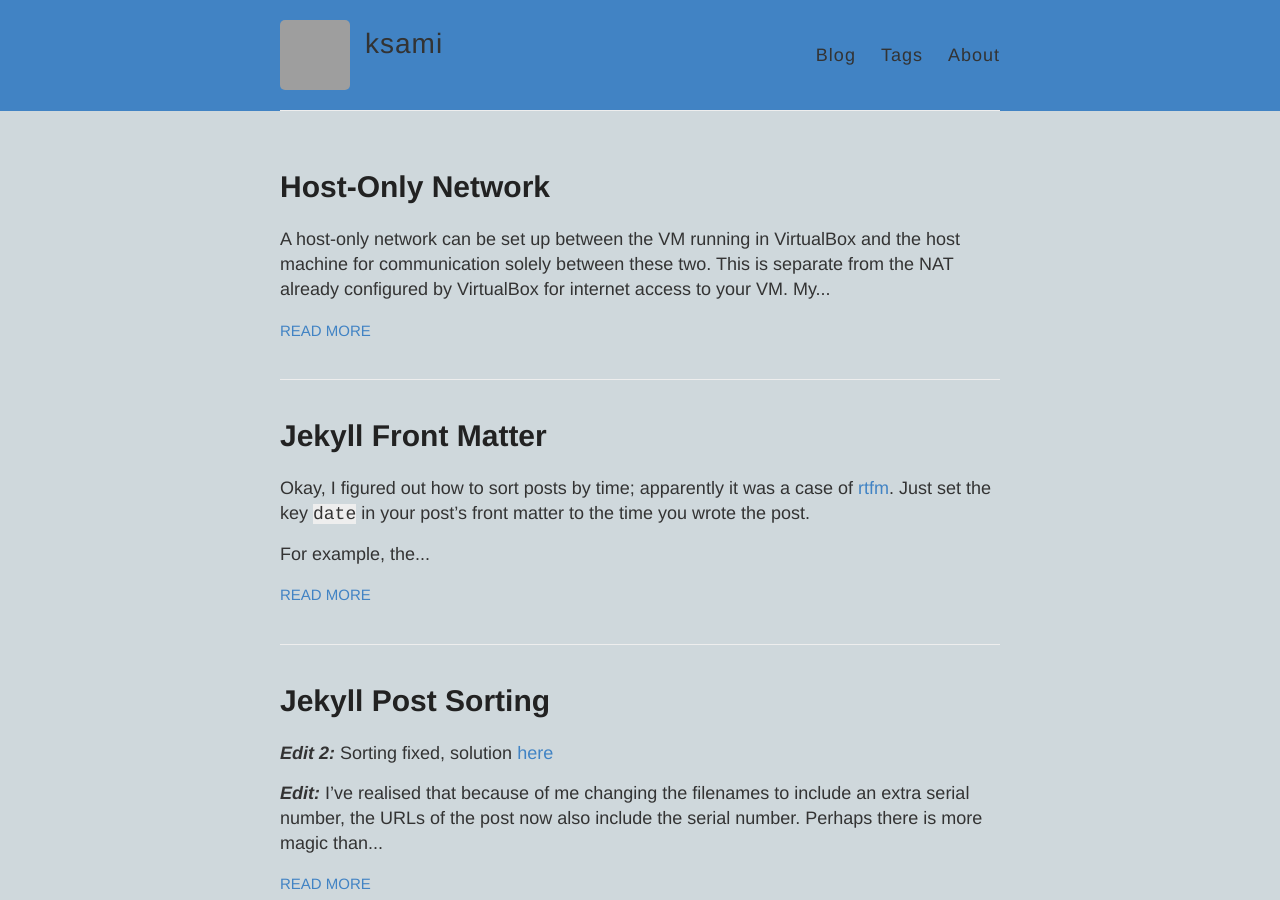
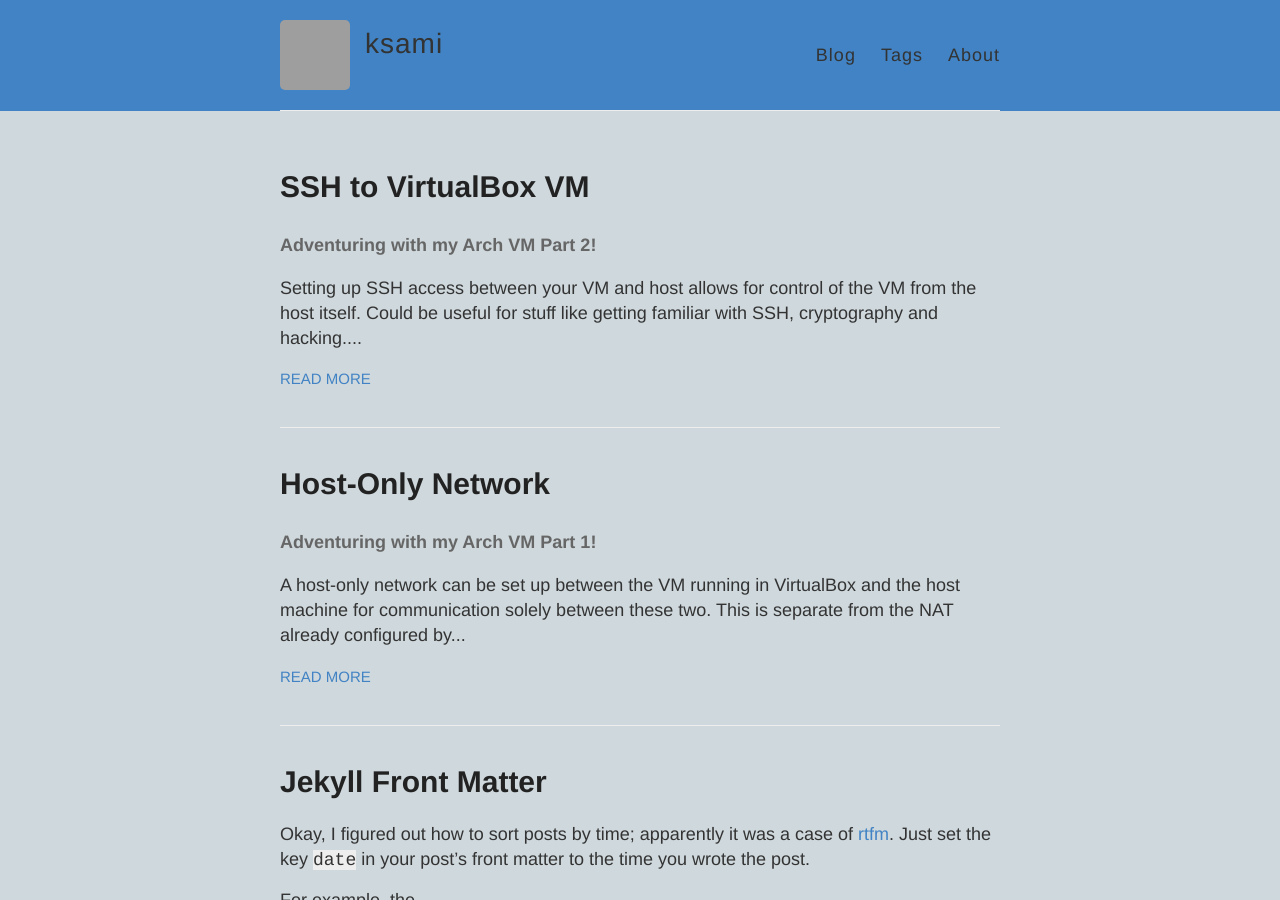
Before and after one commit to ksami/ksami.github.io, a Jekyll site: the page built from index.html, in a window 1280 px wide and 900 px high. Built offline with Jekyll 4.4.1, drawn with Linux system fonts in a browser that asks for light colours; Markdown is read by kramdown in place of the engine named in the settings; comment, search, counter and statistics services are not loaded; part of the change alters nothing that is shown; grey boxes are pictures that could not be loaded.

Commit message:
new post

```diff
--- a/_posts/2015-02-09-Host-Only-Network.md
+++ b/_posts/2015-02-09-Host-Only-Network.md
@@ -5,7 +5,11 @@ title: Host-Only Network
 tags: [Arch, Linux, network, VirtualBox, VM, Windows]
 ---
 
+#### Adventuring with my Arch VM Part 1!
+
 A host-only network can be set up between the VM running in VirtualBox and the host machine for communication solely between these two. This is separate from the NAT already configured by VirtualBox for internet access to your VM. My setup is a Win8 host running ArchLinux.
+
+---
 
 Firstly, in VirtualBox Manager, go to your machine's settings > Network > Adapter 2 and enable it as a host-only network adapter.
 
--- /dev/null
+++ b/_posts/2015-02-10-SSH-to-Virtualbox-VM.md
@@ -0,0 +1,30 @@
+---
+layout: post
+date: 2015-02-10 00:10:00
+title: SSH to VirtualBox VM
+tags: [Arch, Linux, network, VirtualBox, VM, Windows, SSH]
+---
+
+#### Adventuring with my Arch VM Part 2!
+
+Setting up SSH access between your VM and host allows for control of the VM from the host itself. Could be useful for stuff like getting familiar with SSH, cryptography and hacking. I use SSH so I can continue working from my Windows environment but use Linux tools, eg. Meteor only runs on Linux. My setup is ArchLinux VM in VirtualBox on Win8 host and I use Cygwin on Windows.
+
+Note: This post is on SSH and is not limited to VMs, VirtualBox, Linux or Windows; eg. Github uses SSH to authenticate users. (More on Github and version control another time.)
+
+There are two parts to security in SSH, the public key and the private key, and they go hand-in-hand. If you are interested to learn more, search for public key cryptography. More importantly, the private key is and should be kept private ie. not for anyone else but you. Please keep in mind the distinction between the public and private keys.
+
+---
+
+(This assumes that a network already exists between the two machines. For ArchLinux VirtualBox VM and Windows host, see my [previous post](http://ksami.github.io/2015/02/09/Host-Only-Network.html))
+
+Firstly, make sure you have SSH installed on both machines. Arch should already have SSH installed via the `openssh` package. On Windows using Cygwin, look for SSH under Cygwin's package repositories.
+
+On Arch, start the sshd service using `sudo systemctl start sshd`. Alternatively, enable start on every boot using `sudo systemctl enable sshd`.
+
+On Cygwin, generate the SSH keys using `ssh-keygen -t rsa` and follow the prompts. The password here will be the password to key in whenever SSH wants to use your SSH keys; it is also possible to not have a password, just don't key in one at this step.
+
+The generated SSH keys will be located by default at `~/.ssh`. In there you will see 2 files, the public key `id_rsa.pub` and the private key `id_rsa`. Use the command `ssh-copy-id yourusername@hostname`, eg. `ssh-copy-id ksami@192.168.56.2`. This command will copy your public key `id_rsa.pub` from your local machine to your remote machine, in this case to `~/.ssh` for the user `ksami` at `192.168.56.2`.
+
+Finally, test that SSH is working by using the command `ssh yourusername@hostname` to access the remote machine.
+
+If you get a message with something about `WARNING: UNPROTECTED PRIVATE KEY FILE!` or `Permissions too open`, use the command `chmod 600 ~/.ssh/id_rsa` to set more restrictive permissions on your private key file.
```
